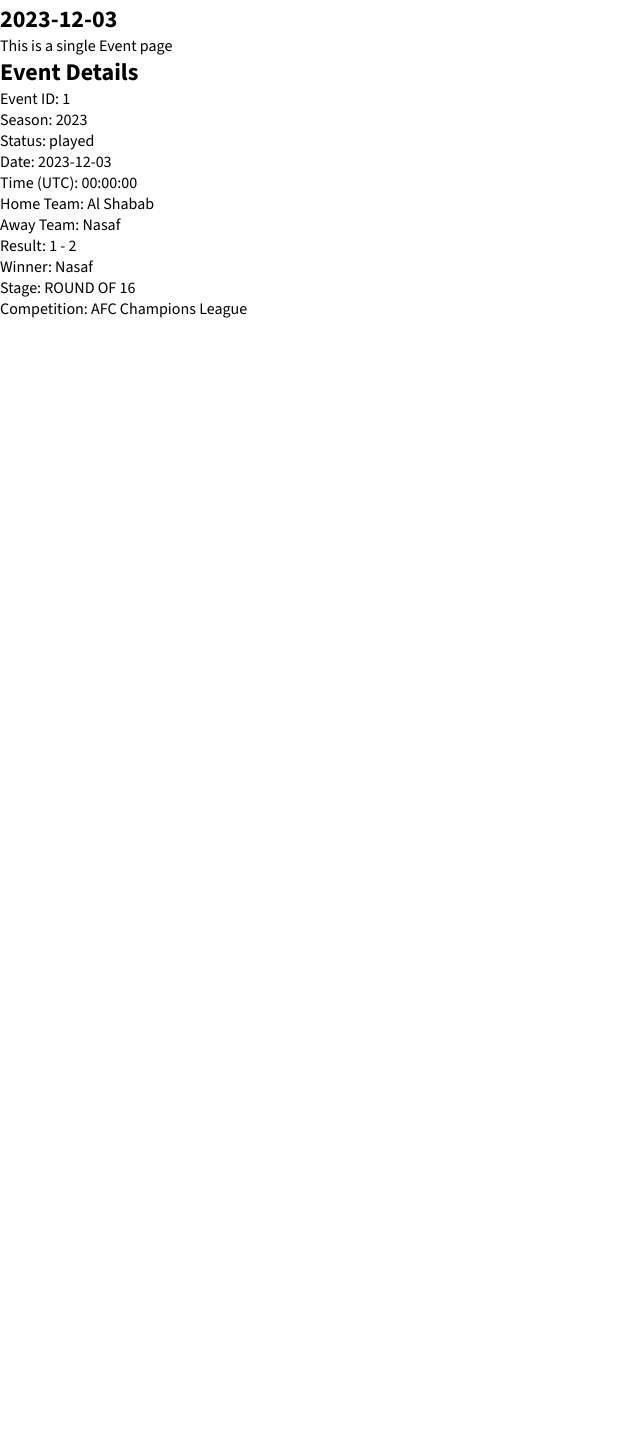
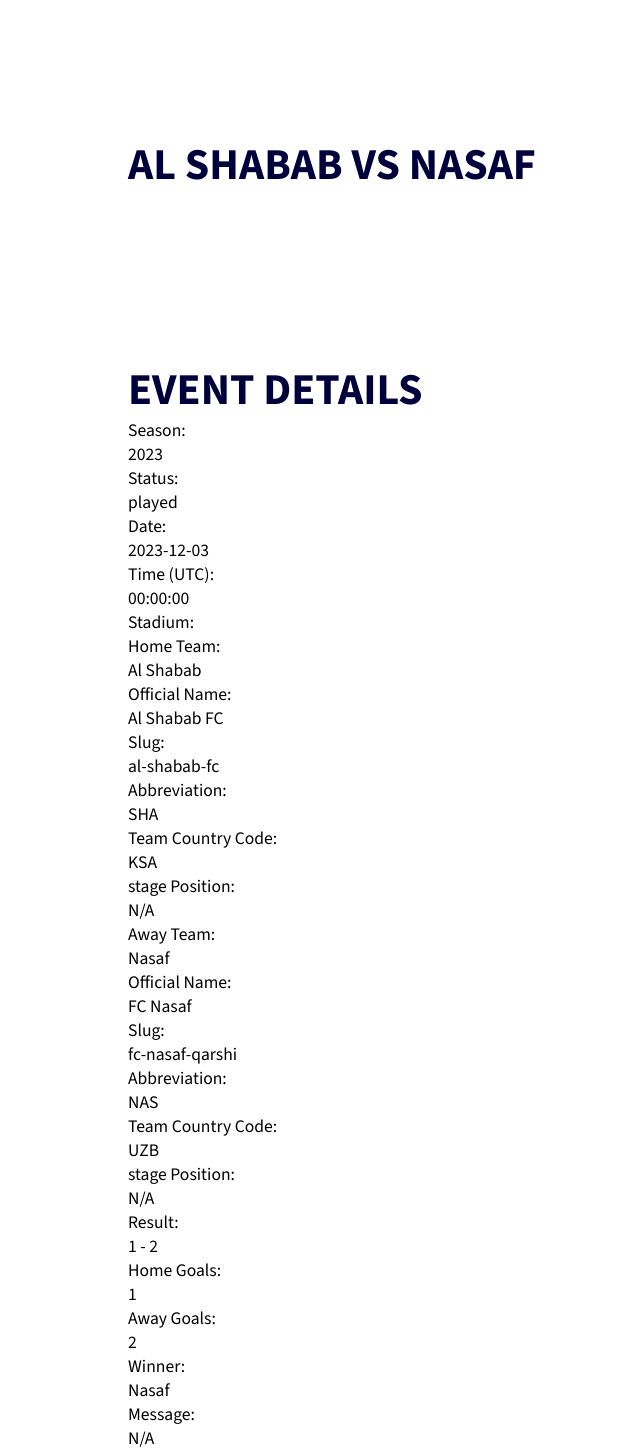
Before and after one commit to charadrim/calendar, a Next.js app: page /events/1 in a window 1280 px wide. Shown: the part 526-1979 px from the top of the page, without its empty margins (0-640 px from the left). Before the commit the page ends 845 px from the top, so only its background shows below. Built offline with nearby package versions, Linux system fonts and the light colour scheme.

Commit message:
Update single event page

```diff
--- a/app/events/AddEventForm.js
+++ b/app/events/AddEventForm.js
@@ -23,7 +23,6 @@
 
   return (
     <div>
-      <h3>Add New Event:</h3>
       <label>
         Home Team:
         <input
@@ -33,6 +32,7 @@
           onChange={handleInputChange}
         />
       </label>
+      <br />
       <label>
         Away Team:
         <input
@@ -42,6 +42,7 @@
           onChange={handleInputChange}
         />
       </label>
+      <br />
       <label>
         Date Venue:
         <input
@@ -51,6 +52,7 @@
           onChange={handleInputChange}
         />
       </label>
+      <br />
       <button onClick={handleAddEvent}>Add Event</button>
     </div>
   );
--- /dev/null
+++ b/app/events/[eventId]/page.module.css
@@ -0,0 +1,20 @@
+.container {
+  width: 100%;
+  max-width: 80%;
+  max-height: 80%;
+  margin: 0 auto;
+  text-align: left;
+  font-size: 1.1em;
+}
+
+.container h2 {
+  padding-top: 3em;
+  font-size: 44px;
+  font-weight: 900;
+  text-transform: uppercase;
+  color: #00003c;
+}
+
+.singleEventBox {
+  padding-top: 2em;
+}
--- a/app/events/[eventId]/page.tsx
+++ b/app/events/[eventId]/page.tsx
@@ -1,5 +1,6 @@
 import React from 'react';
 import { getEvent } from '../DateEvents.js';
+import styles from './page.module.css';
 
 export default function SingleEvent(props: any) {
   const singleEvent = getEvent(Number(props.params.eventId));
@@ -9,30 +10,164 @@
   }
 
   return (
+    <div className={styles.container}>
+      <h2>
+        {singleEvent.homeTeam?.name || 'N/A'} vs{' '}
+        {singleEvent.awayTeam?.name || 'N/A'}
+      </h2>
+      <div className={styles.singleEventBox}>
+        <h2>Event Details</h2>
         <div>
-      <h2>{singleEvent.dateVenue}</h2>
-      <p>This is a single Event page</p>
-      <h2>Event Details</h2>
-      <p>Event ID: {singleEvent.id}</p>
-      <p>Season: {singleEvent.season}</p>
-      <p>Status: {singleEvent.status}</p>
-      <p>Date: {singleEvent.dateVenue}</p>
-      <p>Time (UTC): {singleEvent.timeVenueUTC}</p>
+          <div>
+            <div>Season: </div>
+            <p>{singleEvent.season}</p>
+          </div>
+          <div>
+            <div>Status: </div>
+            <p>{singleEvent.status}</p>
+          </div>
+          <div>
+            <div>Date: </div>
+            <p>{singleEvent.dateVenue}</p>
+          </div>
+          <div>
+            <div>Time (UTC): </div>
+            <p>{singleEvent.timeVenueUTC}</p>
+          </div>
+          <div>
+            <div>Stadium: </div>
+            <p>{singleEvent.stadium}</p>
+          </div>
+        </div>
+        <div>
+          <div>
+            <div>Home Team: </div>
+            <p>{singleEvent.homeTeam?.name || 'N/A'}</p>
+          </div>
+          <div>
+            <div>Official Name: </div>
+            <p>{singleEvent.homeTeam?.officialName || 'N/A'}</p>
+          </div>
+          <div>
+            <div>Slug: </div>
+            <p>{singleEvent.homeTeam?.slug || 'N/A'}</p>
+          </div>
+          <div>
+            <div>Abbreviation: </div>
+            <p>{singleEvent.homeTeam?.abbreviation || 'N/A'}</p>
+          </div>
+          <div>
+            <div>Team Country Code: </div>
+            <p>{singleEvent.homeTeam?.teamCountryCode || 'N/A'}</p>
+          </div>
+          <div>
+            <div>stage Position: </div>
+            <p>{singleEvent.homeTeam?.stagePosition || 'N/A'}</p>
+          </div>
+        </div>
+        <div>
+          {' '}
+          <div>
+            <div>Away Team: </div>
+            <p>{singleEvent.awayTeam ? singleEvent.awayTeam.name : 'N/A'}</p>
+          </div>
+          <div>
+            <div>Official Name: </div>
+            <p>{singleEvent.awayTeam?.officialName || 'N/A'}</p>
+          </div>
+          <div>
+            <div>Slug: </div>
+            <p>{singleEvent.awayTeam?.slug || 'N/A'}</p>
+          </div>
+          <div>
+            <div>Abbreviation: </div>
+            <p>{singleEvent.awayTeam?.abbreviation || 'N/A'}</p>
+          </div>
+          <div>
+            <div>Team Country Code: </div>
+            <p>{singleEvent.awayTeam?.teamCountryCode || 'N/A'}</p>
+          </div>
+          <div>
+            <div>stage Position: </div>
+            <p>{singleEvent.awayTeam?.stagePosition || 'N/A'}</p>
+          </div>
+        </div>
+        <div>
+          <div>
+            <div>Result: </div>
             <p>
-        Home Team: {singleEvent.homeTeam ? singleEvent.homeTeam.name : 'N/A'}
-      </p>
-      <p>
-        Away Team: {singleEvent.awayTeam ? singleEvent.awayTeam.name : 'N/A'}
-      </p>
-      <p>
-        Result:{' '}
               {singleEvent.result
                 ? `${singleEvent.result.homeGoals} - ${singleEvent.result.awayGoals}`
                 : 'N/A'}
             </p>
-      <p>Winner: {singleEvent.result ? singleEvent.result.winner : 'N/A'}</p>
-      <p>Stage: {singleEvent.stage ? singleEvent.stage.name : 'N/A'}</p>
-      <p>Competition: {singleEvent.originCompetitionName}</p>
+          </div>
+          <div>
+            <div>Home Goals: </div>
+            <p>{singleEvent.result?.homeGoals || 'N/A'}</p>
+          </div>
+          <div>
+            <div>Away Goals: </div>
+            <p>{singleEvent.result?.awayGoals || 'N/A'}</p>
+          </div>
+          <div>
+            <div>Winner: </div>
+            <p>{singleEvent.result?.winner || 'N/A'}</p>
+          </div>
+          <div>
+            <div>Message: </div>
+            <p>{singleEvent.result?.message || 'N/A'}</p>
+          </div>
+          <div>
+            <div>Goals: </div>
+            <p>{singleEvent.result?.goals || 'N/A'}</p>
+          </div>
+          <div>
+            <div>Yellow Cards: </div>
+            <p>{singleEvent.result?.yellowCards || 'N/A'}</p>
+          </div>
+          <div>
+            <div>Second Yellow Cards: </div>
+            <p>{singleEvent.result?.secondYellowCards || 'N/A'}</p>
+          </div>
+          <div>
+            <div>Direct Red Cards: </div>
+            <p>{singleEvent.result?.directRedCards || 'N/A'}</p>
+          </div>
+        </div>
+        <div>
+          {' '}
+          <div>
+            <div>Stage: </div>
+            <p>{singleEvent.stage?.name || 'N/A'}</p>
+          </div>
+          <div>
+            <div>Id: </div>
+            <p>{singleEvent.stage.id}</p>
+          </div>
+          <div>
+            <div>Name: </div>
+            <p>{singleEvent.stage.name}</p>
+          </div>
+          <div>
+            <div>Ordering: </div>
+            <p>{singleEvent.stage.ordering}</p>
+          </div>
+        </div>
+        <div>
+          <div>
+            <div>Group: </div>
+            <p>{singleEvent.group}</p>
+          </div>
+          <div>
+            <div>Competition Id: </div>
+            <p>{singleEvent.originCompetitionId}</p>
+          </div>
+          <div>
+            <div>Competition: </div>
+            <p>{singleEvent.originCompetitionName}</p>
+          </div>
+        </div>
+      </div>
     </div>
   );
 }
--- a/app/events/page.module.css
+++ b/app/events/page.module.css
@@ -1,7 +1,33 @@
+.container {
+  width: 100%;
+  max-width: 80%;
+  max-height: 80%;
+  margin: 0 auto;
+  text-align: left;
+}
+
+.container h2 {
+  padding-top: 3em;
+  font-size: 44px;
+  font-weight: 900;
+  text-transform: uppercase;
+  color: #00003c;
+}
+
 .calendarBox {
   width: 100%;
-  max-width: 140ch;
+  max-width: 100%;
+  max-height: 80%;
   margin: 0 auto;
+  text-align: center;
+}
+
+.dateBox {
+  width: 100%;
+  max-width: 80%;
+  max-height: 80%;
+  margin: 0 auto;
+  text-align: center;
 }
 
 .sameSizeDateBox {
@@ -26,3 +52,12 @@
     max-width: 100%;
   }
 }
+
+.newEvent {
+  padding-top: 2em;
+  padding-bottom: 10em;
+}
+
+.newEvent p {
+  padding-top: 2em;
+}
```
Also changed, not shown: app/events/page.tsx (+15 -5 lines). Lines whose indentation alone changed are shown as unchanged.
